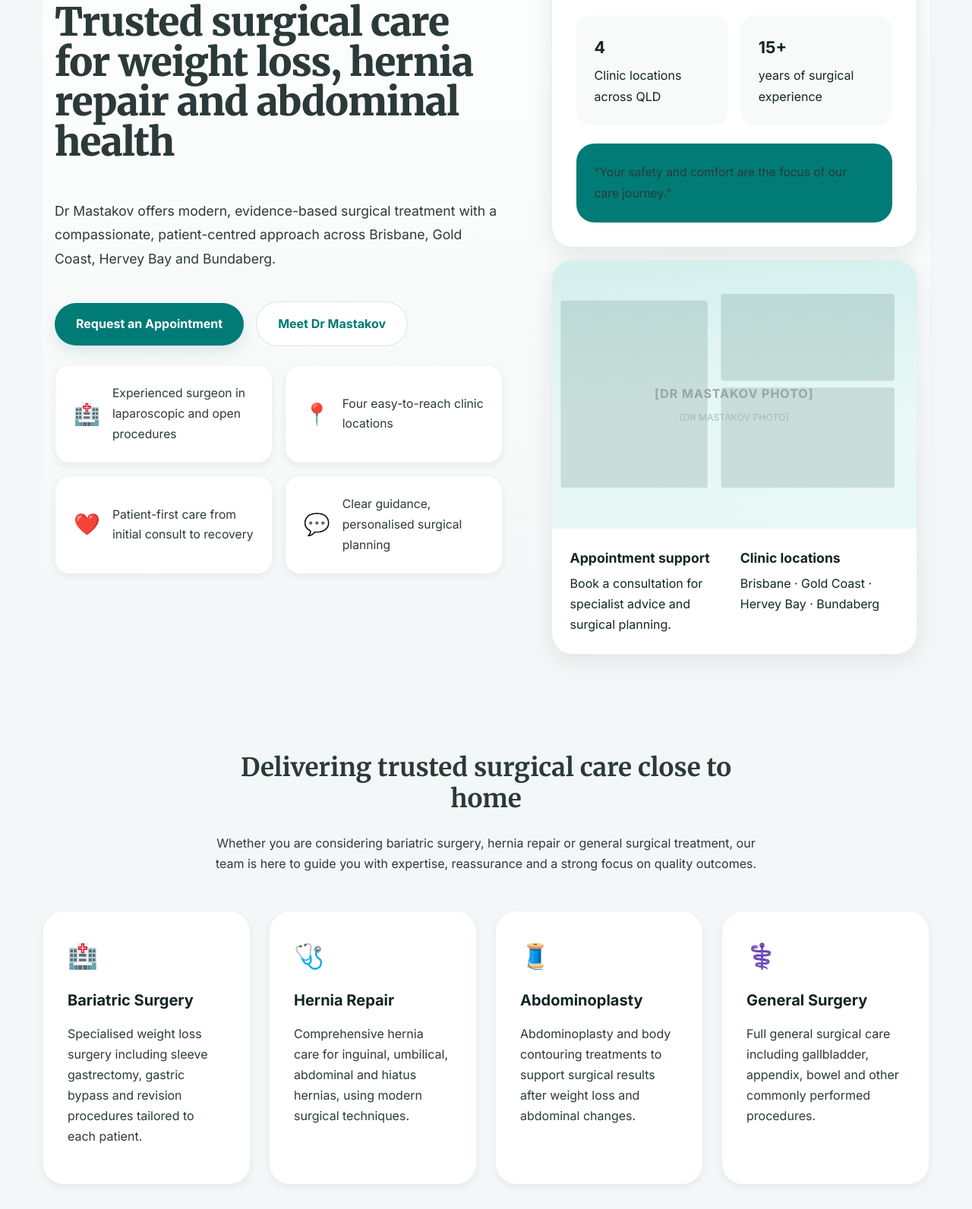
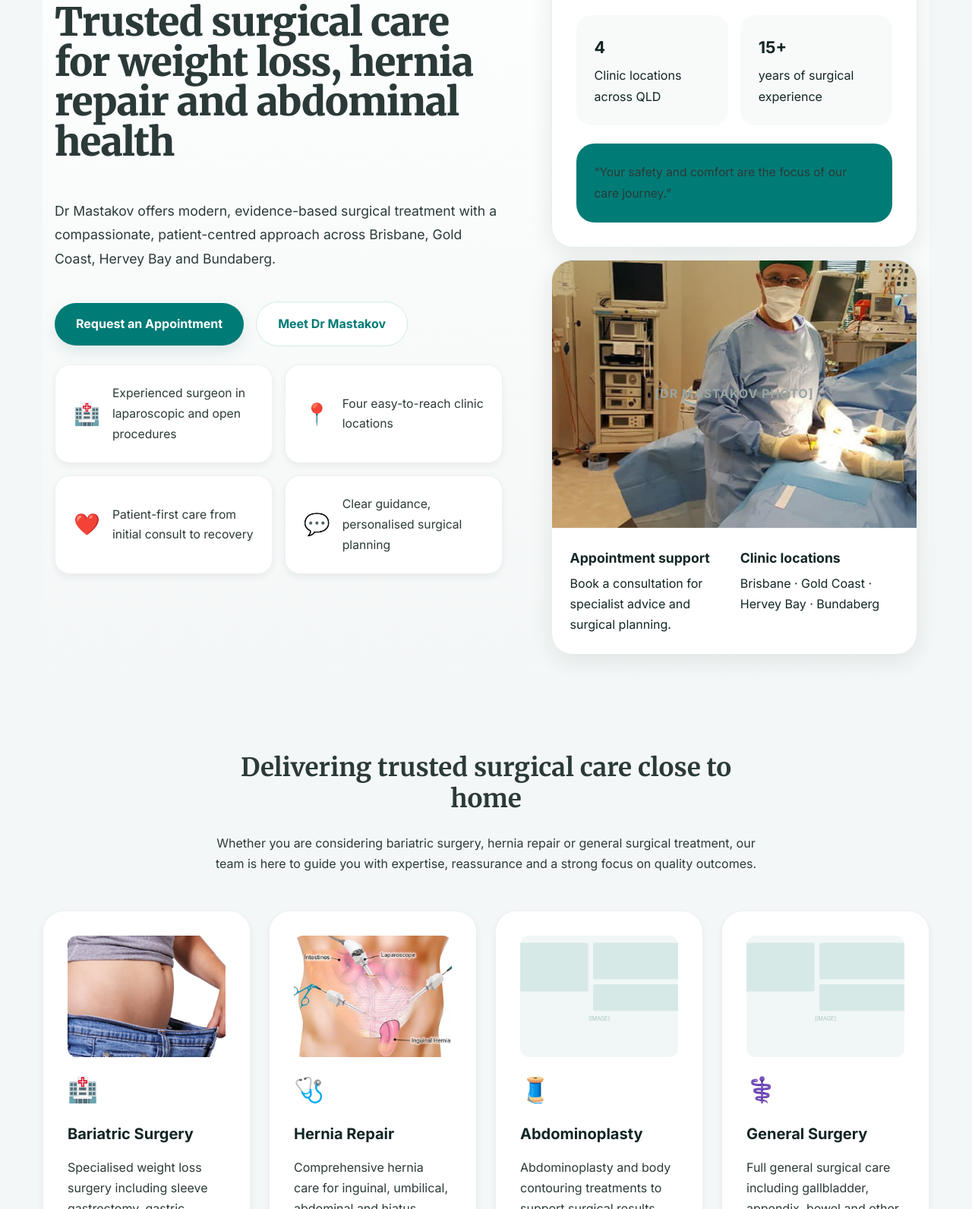
Before and after one commit to rayryan-dotcom/mastakov-surgery-website, a website: page index.html in a window 1280 px wide. Shown: the part 474-2066 px from the top of the page at 76% size. Drawn offline with Linux system fonts and the light colour scheme.

Commit message:
Add real images from mastakovsurgery.com.au and wire into homepage cards and hero

```diff
--- a/assets/css/style.css
+++ b/assets/css/style.css
@@ -480,7 +480,7 @@ section {
   text-transform: uppercase;
   letter-spacing: 0.06em;
   position: relative;
-  background-image: url('/assets/images/hero-photo.svg');
+  background-image: url('/assets/images/old/drmastakov2-min.jpg');
   background-repeat: no-repeat;
   background-size: cover;
   background-position: center;
--- a/index.html
+++ b/index.html
@@ -127,21 +127,25 @@
     <section>
       <div class="feature-cards">
         <div class="card">
+          <div class="card-image" style="background-image: url('/assets/images/old/bariatric-min.jpg')"></div>
           <div class="card-icon">🏥</div>
           <h3>Bariatric Surgery</h3>
           <p>Specialised weight loss surgery including sleeve gastrectomy, gastric bypass and revision procedures tailored to each patient.</p>
         </div>
         <div class="card">
+          <div class="card-image" style="background-image: url('/assets/images/old/hernia-repair-img1.jpg')"></div>
           <div class="card-icon">🩺</div>
           <h3>Hernia Repair</h3>
           <p>Comprehensive hernia care for inguinal, umbilical, abdominal and hiatus hernias, using modern surgical techniques.</p>
         </div>
         <div class="card">
+          <div class="card-image" style="background-image: url('/assets/images/placeholder-photo.svg')"></div>
           <div class="card-icon">🧵</div>
           <h3>Abdominoplasty</h3>
           <p>Abdominoplasty and body contouring treatments to support surgical results after weight loss and abdominal changes.</p>
         </div>
         <div class="card">
+          <div class="card-image" style="background-image: url('/assets/images/placeholder-photo.svg')"></div>
           <div class="card-icon">⚕️</div>
           <h3>General Surgery</h3>
           <p>Full general surgical care including gallbladder, appendix, bowel and other commonly performed procedures.</p>
```
Also changed, not shown: assets/images/old/1000020754.png (added), assets/images/old/Anal-Fistula-min.jpg (added), assets/images/old/ChatGPT-Image-Aug-14-2025-09_11_38-PM-320x202.png (added), assets/images/old/Chocolate_Berry_Bliss_blog_AI1-320x202.jpeg (added), assets/images/old/Hiatal_Hernia-edited.jpg (added), assets/images/old/Ingrown-Toenails-min.jpg (added), assets/images/old/Screenshot-2025-06-09-at-11.24.04_am.png (added), assets/images/old/bariatric-min.jpg (added), assets/images/old/drmastakov2-min.jpg (added), assets/images/old/hernia-repair-img1.jpg (added), assets/images/old/hero2-1920w-min-320x202.jpg (added), assets/images/old/logo-mastakov-min.png (added), assets/images/old/mustakov3logo.png (added), 1 other file.
